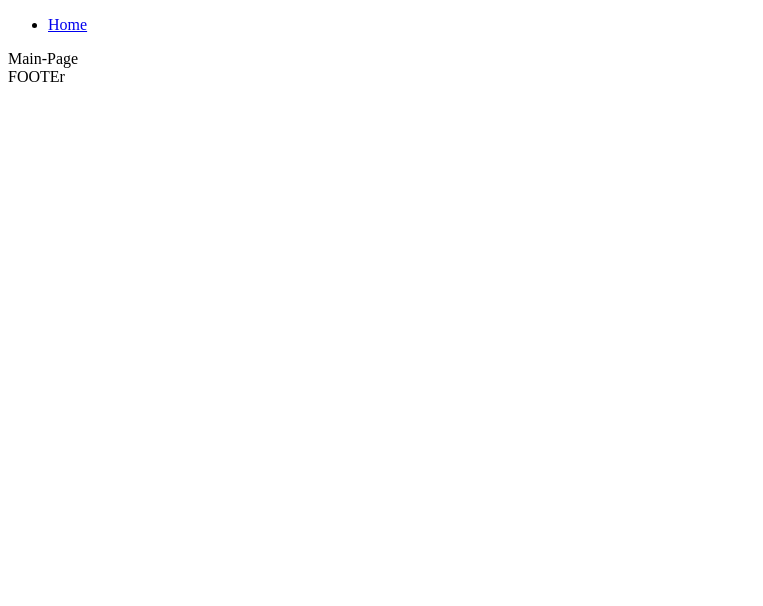
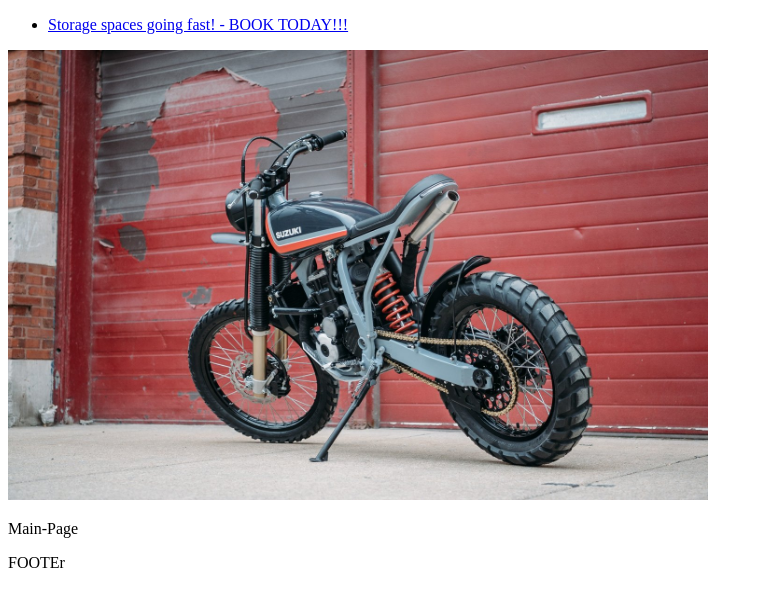
Before and after one commit to zapmi/fedmoto, a React app: page / in a window 1280 px wide. Shown: the top 606 px of the page, without its empty margins (0-763 px from the left). Built offline with nearby package versions, Linux system fonts and the light colour scheme; the HTML template or start-up script is replaced by a standard one.

Commit message:
main page mocked up, need to add side nav bar next

```diff
--- a/package.json
+++ b/package.json
@@ -13,6 +13,7 @@
     "body-parser": "^1.19.0",
     "create-react-app": "^3.2.0",
     "express": "^4.17.1",
+    "file-loader": "^4.2.0",
     "react": "^16.11.0",
     "react-dom": "^16.11.0",
     "react-router": "^5.1.2",
--- a/react-client/src/Components/App.jsx
+++ b/react-client/src/Components/App.jsx
@@ -1,10 +1,11 @@
 import React, { Component } from 'react';
-import { BrowserRouter as Router, Route, Link} from 'react-router-dom';
+import { BrowserRouter as Router, Route, Link } from 'react-router-dom';
 import { browserHistory } from 'react-router';
 import HomePage from './HomePage';
-// import image from './Images/bigSuzi';
+import bigSuzi from './Images/bigSuz.jpg';
 import NavBar from './HeaderComponent/NavBar';
 import Footer from './FooterComponent/Footer';
+// import bigSuzi from '../Components/Images/bigSuzi';
 
 class App extends Component {
   render() {
@@ -13,8 +14,11 @@ class App extends Component {
         <div>
           <NavBar />
           <div>
-          <Route name="home" exact path="/" component={HomePage} />
-          {/* <img src={bigSuzi} alt="BigSuziBike" />;  */}
+            <div id="bigSuzi"> <img src={bigSuzi} width="700" height="450" />
+            </div>
+
+            <Route name="home" exact path="/" component={HomePage} />
+
           </div>
 
           <Footer />
--- a/react-client/src/Components/HeaderComponent/NavBar.jsx
+++ b/react-client/src/Components/HeaderComponent/NavBar.jsx
@@ -5,7 +5,7 @@ class NavBar extends Component {
     return (
       <header>
         <ul id="headerButtons">
-          <li className="navButton"><Link to="">Home</Link></li>
+          <li className="navButton"><Link to="">Storage spaces going fast! - BOOK TODAY!!!</Link></li>
         </ul>
       </header>
 
--- a/react-client/src/Components/HomePage.jsx
+++ b/react-client/src/Components/HomePage.jsx
@@ -1,13 +1,18 @@
 import React, { Component } from 'react';
-// import image from './Images/bigSuzi';
+// import bigSuzi from '../Components/Images/bigSuzi';
+
+
 class HomePage extends Component {
   render() {
+
     return (
       <div>
-        Main-Page
-        {/* <img src={} alt="bogsuz"/>; */}
-        {/* <img src={bigSuzi} alt="BigSuziBike" />; */}
+        <p>Main-Page</p>
       </div>
+
+
+
+
     )
   }
 }
```
Also changed, not shown: 3 other files (tests, documents, lock files or other folders).
